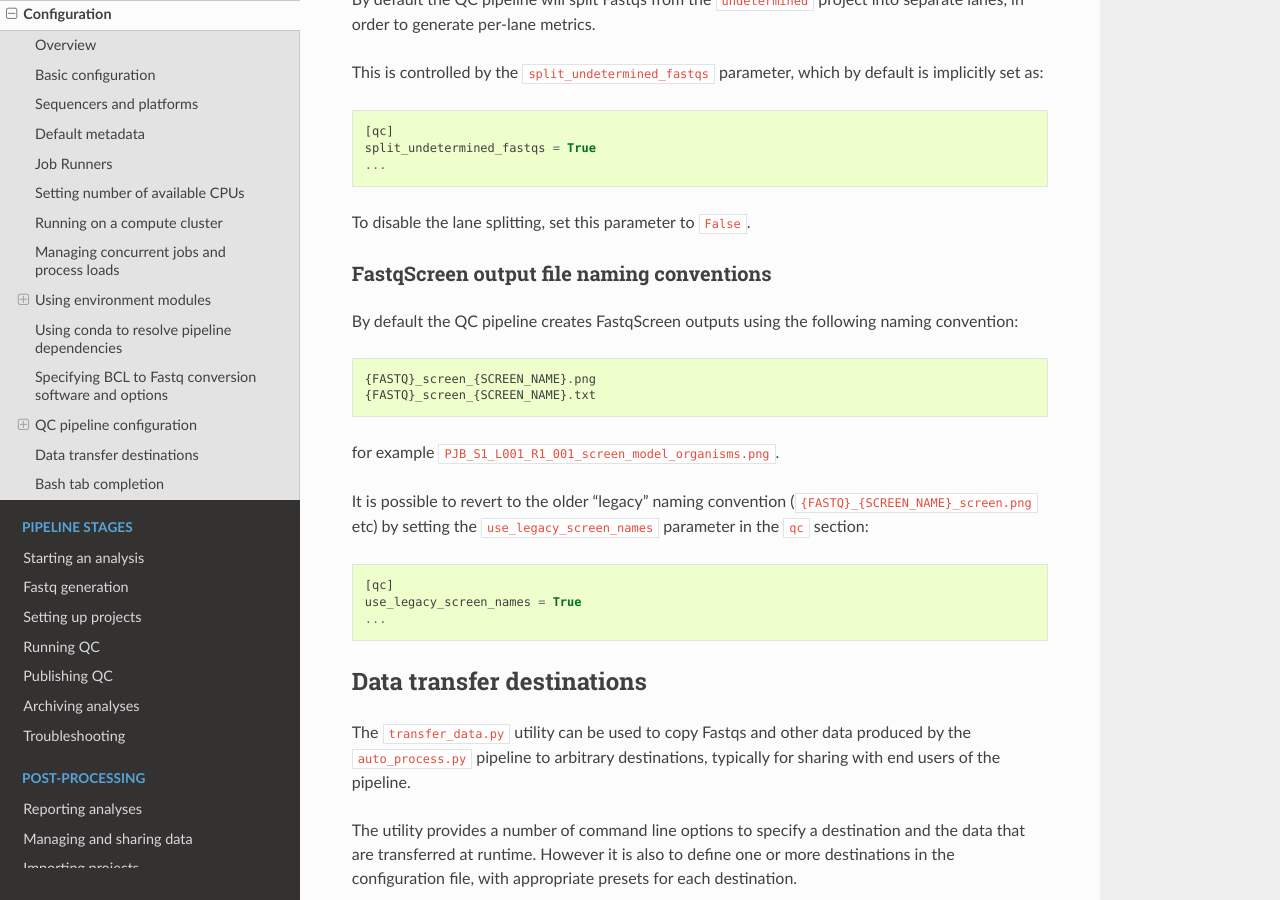
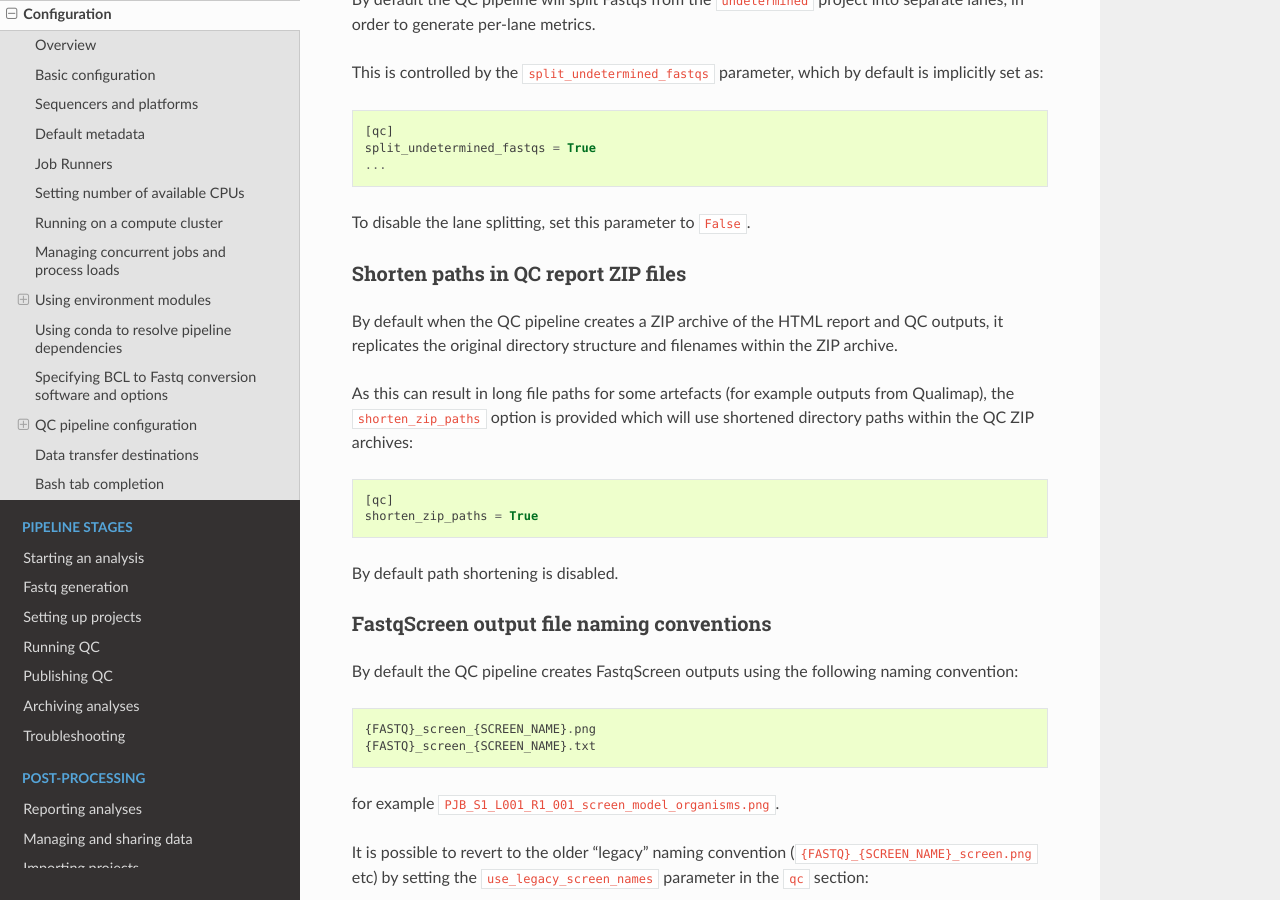
Before and after one commit to fls-bioinformatics-core/auto_process_ngs, a Sphinx documentation site: the page built from docs/source/configuration.rst, in a window 1280 px wide and 900 px high, scrolled down 10609 px. Built offline with Sphinx 7.4.7 and the Read the Docs theme 3.1.0, drawn with Linux system fonts in a browser that asks for light colours.

Commit message:
Document 'shorten_zip_paths' option in the configuration docs.

```diff
--- a/docs/source/configuration.rst
+++ b/docs/source/configuration.rst
@@ -614,6 +614,25 @@ parameter, which by default is implicitly set as:
 
 To disable the lane splitting, set this parameter to ``False``.
 
+Shorten paths in QC report ZIP files
+^^^^^^^^^^^^^^^^^^^^^^^^^^^^^^^^^^^^
+
+By default when the QC pipeline creates a ZIP archive of the
+HTML report and QC outputs, it replicates the original
+directory structure and filenames within the ZIP archive.
+
+As this can result in long file paths for some artefacts (for
+example outputs from Qualimap), the ``shorten_zip_paths``
+option is provided which will use shortened directory paths
+within the QC ZIP archives:
+
+::
+
+   [qc]
+   shorten_zip_paths = True
+
+By default path shortening is disabled.
+
 FastqScreen output file naming conventions
 ^^^^^^^^^^^^^^^^^^^^^^^^^^^^^^^^^^^^^^^^^^
 
```
